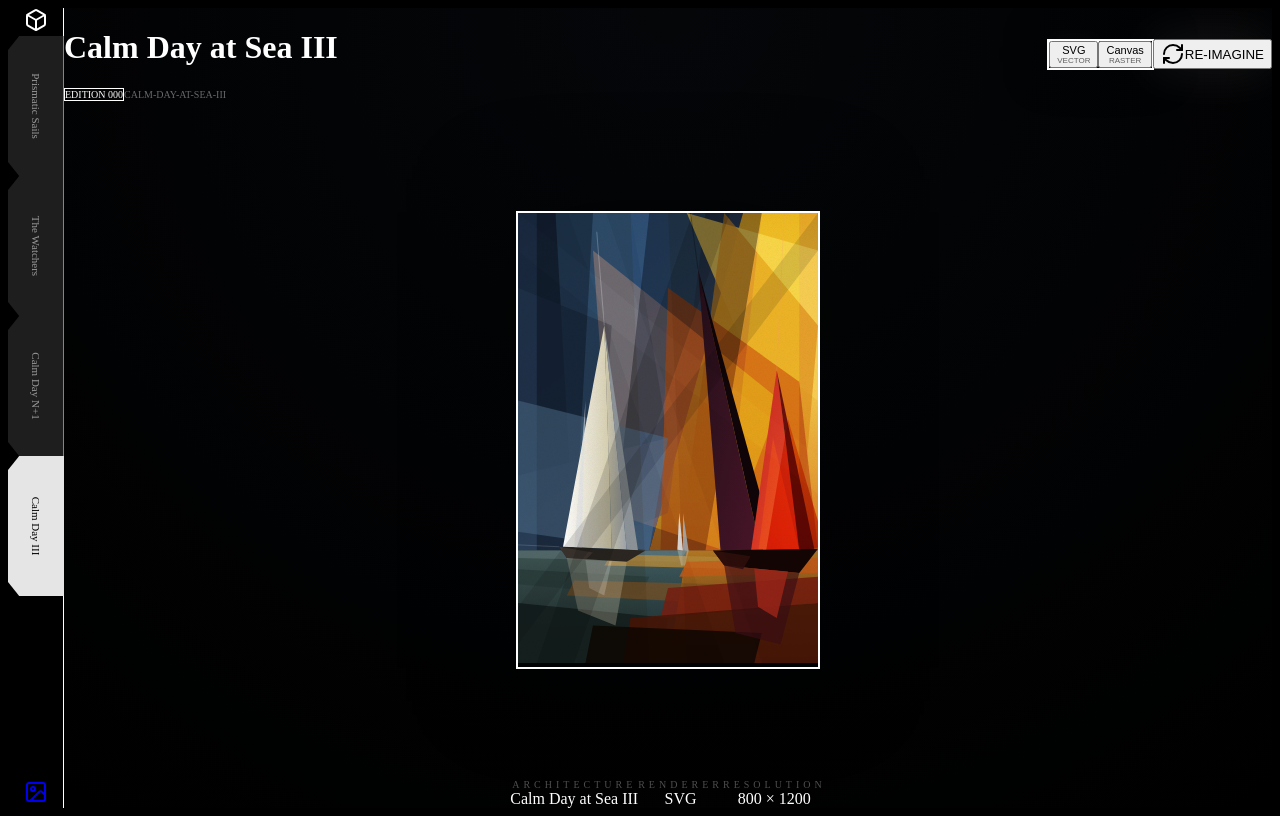
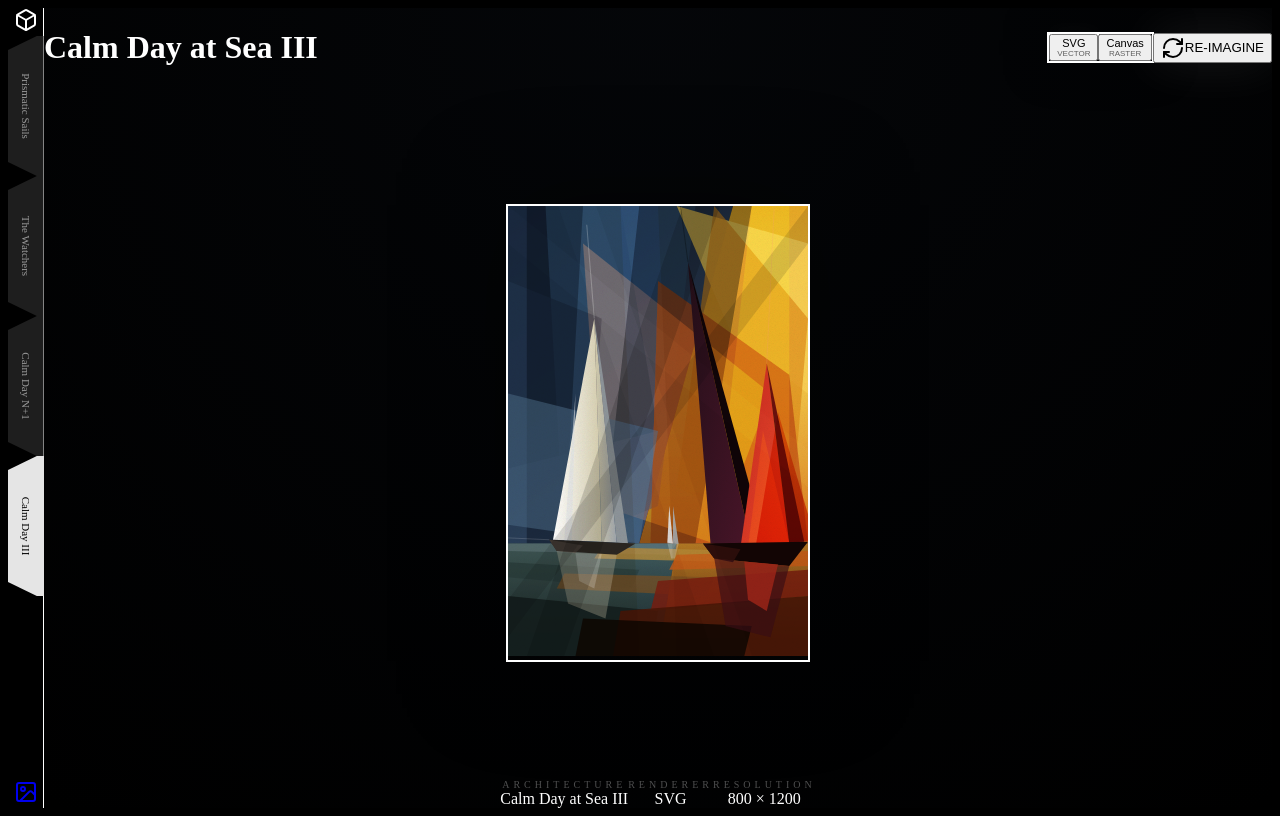
Before and after one commit to cshabsin/feininger, a Next.js app: page /feininger/calm-day-at-sea-iii in a window 1280 px wide. Built offline with nearby package versions, Linux system fonts and the light colour scheme.

Commit message:
UI: Clean up header by removing edition and version labels
Simplifies the top-left area of the interface by removing the random seed ('Edition') box and the internal version slug. This focuses the header on the artwork title and contributes to a more high-end, gallery-like feel.

```diff
--- a/app/[version]/VersionClient.tsx
+++ b/app/[version]/VersionClient.tsx
@@ -55,14 +55,6 @@ export default function VersionClient({ version }: { version: Version }) {
           <h1 className="text-3xl font-bold tracking-tight text-white drop-shadow-2xl">
             {currentData?.version === 'prismatic-sails' ? 'Prismatic Sails' : currentData?.version === 'the-watchers' ? 'The Watchers' : currentData?.version === 'calm-day-n-plus-1' ? 'Calm Day at Sea N+1' : 'Calm Day at Sea III'}
           </h1>
-          <div className="flex items-center gap-3 mt-2">
-             <span className="px-2 py-0.5 bg-white/5 backdrop-blur-md border border-white/10 text-[10px] font-mono text-slate-400 rounded shadow-xl uppercase">
-                Edition {currentData?.seed || '000'}
-             </span>
-             <span className="text-[10px] text-neutral-500 font-mono opacity-40 uppercase">
-                {currentData?.version || 'N/A'}
-             </span>
-          </div>
         </div>
 
         <div className="flex items-center gap-10">
--- a/app/components/Sidebar.tsx
+++ b/app/components/Sidebar.tsx
@@ -23,10 +23,10 @@ export const Sidebar = () => {
       `}
       style={{
         height: '140px',
-        width: '56px',
+        width: '36px',
         backgroundColor: isActive(href) ? '#e5e5e5' : '#333333',
         color: isActive(href) ? '#000000' : '#ffffff',
-        clipPath: 'polygon(20% 0%, 100% 0%, 100% 100%, 20% 100%, 0% 90%, 0% 10%)',
+        clipPath: 'polygon(80% 0%, 100% 0%, 100% 100%, 80% 100%, 0% 90%, 0% 10%)',
       }}
     >
       <div
```
